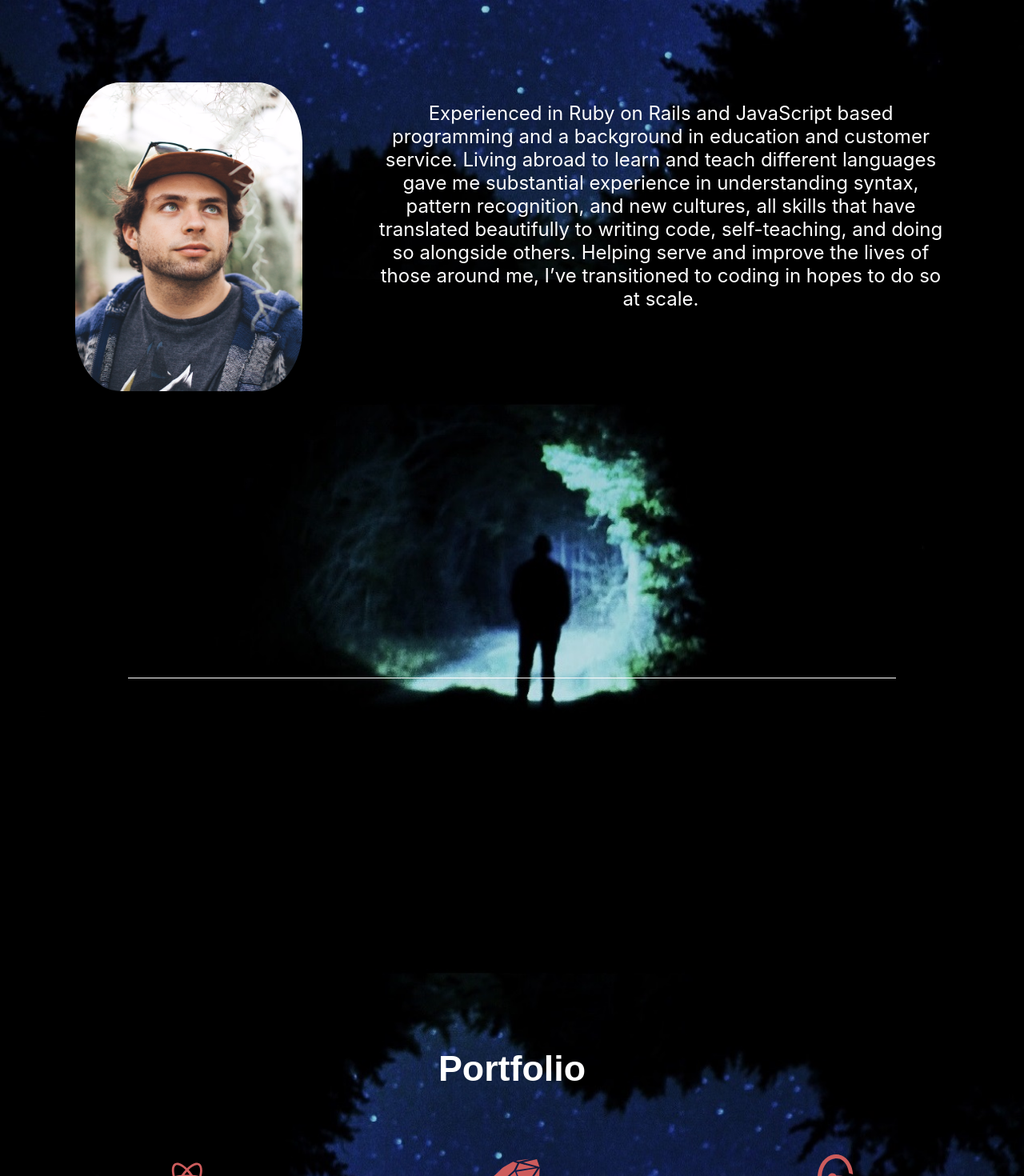
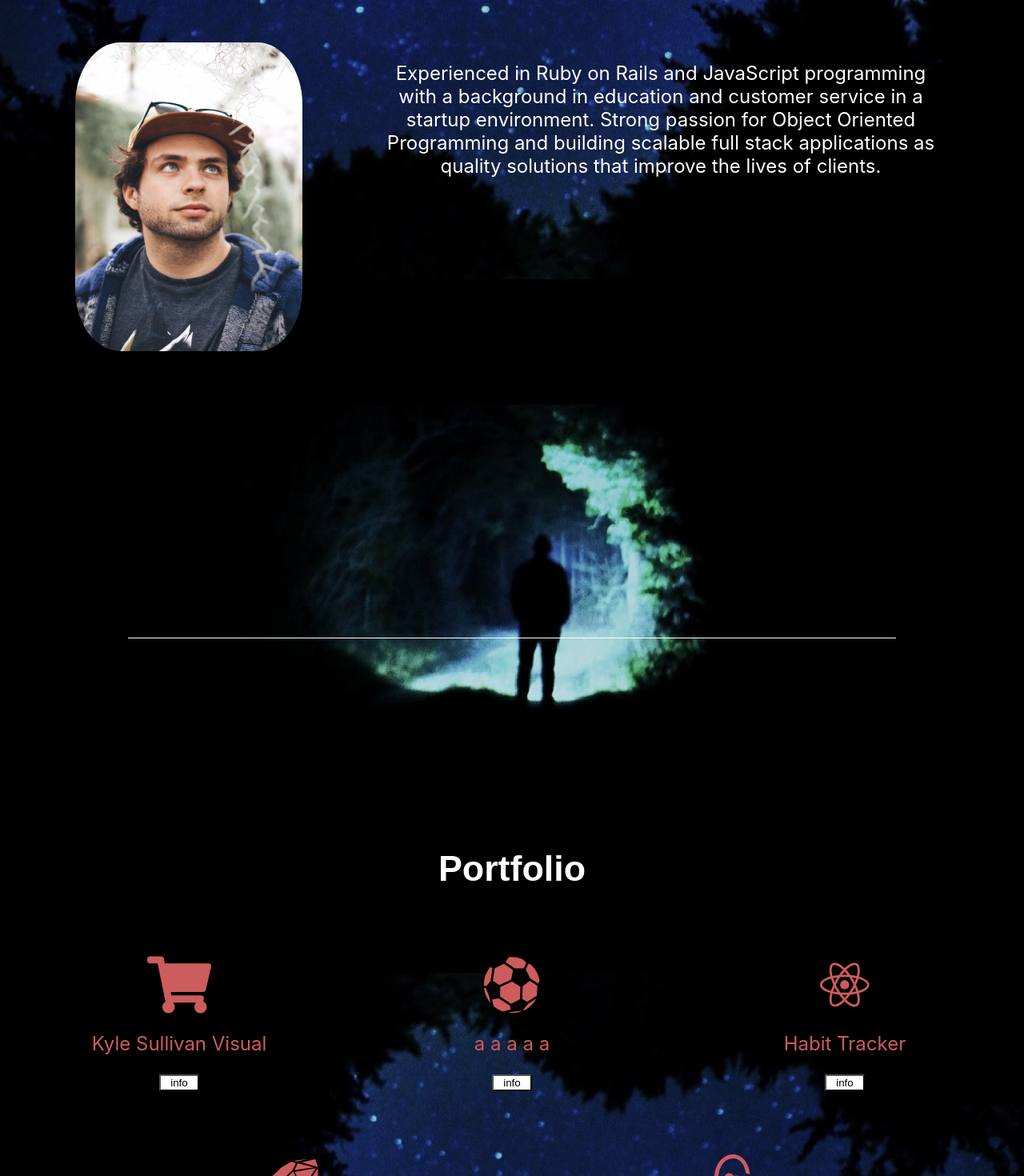
Before and after one commit to mattkuras/portfolio-heroku, a React (Create React App) app: page / in a window 1280 px wide. Shown: the part 840-2310 px from the top of the page at 80% size. Built offline with nearby package versions, Linux system fonts and the light colour scheme; a web font is replaced by a local one.

Commit message:
make responsive and add content

```diff
--- a/src/App.css
+++ b/src/App.css
@@ -43,7 +43,7 @@
 
 .spacer {
   width: 100%;
-  height: 500px;
+  height: 350px;
 }
 
 @media (max-width: 500px) {
--- a/src/components/about/About.jsx
+++ b/src/components/about/About.jsx
@@ -30,12 +30,9 @@ const About = (props) => {
           </div>
           <div className="about-me">
             <p>
-            Experienced in Ruby on Rails and JavaScript based programming and a background
-            in education and customer service. Living abroad to learn and teach different
-            languages gave me substantial experience in understanding syntax, pattern recognition,
-            and new cultures, all skills that have translated beautifully to writing code, self-teaching,
-            and doing so alongside others. Helping serve and improve the lives of those around me,
-            I’ve transitioned to coding in hopes to do so at scale.
+            Experienced in Ruby on Rails and JavaScript programming with a background in education and customer service
+            in a startup environment. Strong passion for Object Oriented Programming and building scalable full stack
+            applications as quality solutions that improve the lives of clients.
             </p>
           </div>
         </div>
--- a/src/components/header/Header.css
+++ b/src/components/header/Header.css
@@ -1,7 +1,8 @@
 .links-list {
     display: flex;
     list-style-type: none;
-    justify-content: center;
+    justify-content: space-evenly;
+    padding-inline-start: 0;
 }
 
 
--- a/src/components/portfolio/Portfolio.css
+++ b/src/components/portfolio/Portfolio.css
@@ -3,7 +3,7 @@
     flex-direction: column;
     align-items: center;
     justify-content: center;
-    height: 600px;
+    /* height: 600px; */
     position: relative;
     /* top: 500px; */
     /* border-bottom: solid white 1px; */
@@ -20,11 +20,12 @@
 .portfolio-cards {
     margin-top: 50px;
     display: flex;
+    flex-wrap: wrap;
     justify-content: space-evenly;
     height: 50%;
     width: 100%;
 }
 
 h1 {
-    margin-top: 150px;
+    margin-top: 50px;
 }
--- a/src/components/portfolio/Portfolio.jsx
+++ b/src/components/portfolio/Portfolio.jsx
@@ -3,11 +3,13 @@ import "./Portfolio.css";
 import PortfolioCard from "./portfolioCard.jsx";
 import { DiReact, DiRuby } from "react-icons/di";
 import { SiRedux } from "react-icons/si";
+import { FaShoppingCart } from "react-icons/fa";
+import {GiSoccerBall} from 'react-icons/gi'
 
 const Portfolio = (props) => {
   return (
     <Fragment>
-      <a name='port-con'>
+      <a name="port-con">
         <div
           className="portfolio-container"
           id="portfolio-c"
@@ -15,6 +17,28 @@ const Portfolio = (props) => {
         >
           <h1>Portfolio</h1>
           <div className="portfolio-cards">
+            <PortfolioCard
+              name={"Kyle Sullivan Visual"}
+              website={"https://www.kylesullivanvisual.com/"}
+              gitHubLink={"https://github.com/mattkuras/ksully-portfolio"}
+              description={
+                "Fullstack website to sell photography prints, display portfolio, and communicate with customers"
+              }
+              skillHighlight={"Ruby on Rails, React, AWS"}
+              icon={<FaShoppingCart />}
+              color={"DodgerBlue"}
+            />
+             <PortfolioCard
+              name={"a a a a a "}
+              website={"https://www.rsvpfc.com/"}
+              gitHubLink={"https://github.com/mattkuras/RSVP_FC"}
+              description={
+                "Web Application designed to schedule soccer games and alert members of game news and updates"
+              }
+              skillHighlight={"OOP, Ruby on Rails, React"}
+              icon={<GiSoccerBall />}
+              color={"DodgerBlue"}
+            />
             <PortfolioCard
               name={"Habit Tracker"}
               website={"https://atomic-habits-app.herokuapp.com/"}
--- a/src/components/portfolio/portfolioCard.css
+++ b/src/components/portfolio/portfolioCard.css
@@ -1,10 +1,16 @@
 @import url('https://fonts.googleapis.com/css2?family=Krub:wght@300&display=swap');
 
 .portfolio-card {
-    height: 30%;
-    width: 27%;
+    height: 200px;
+    width: 30%;
     position: relative;
+    margin-bottom: 50px;
 }
+@media (max-width: 500px) {
+    .portfolio-card {
+      width: 90%;
+    }
+  }
 
 .portfolio-container h1 {
     color: white;
@@ -25,6 +31,7 @@
 .card-cover p {
     margin-top: 0;
     font-size: 1.5rem;
+    display: inline;
 }
 .project-icon {
     font-size: 5rem;
@@ -37,15 +44,15 @@
 }
 
 .card-cover.hide {
-    position: absolute;
-    height: 100%;
+    display: none;
+    /* position: absolute; */
+    /* height: 100%;
     width: 100%;
-    display: none;
-    flex-direction: column;
+    flex-direction: column; */
     /* justify-content: center; */
-    align-items: center;
+    /* align-items: center;
     color: white;
-    font-size: 3rem;
+    font-size: 3rem; */
 }
 .card-cover button {
     width: 50px;
@@ -57,7 +64,8 @@
     z-index: 3;
     width: 100%;
     height: 100%;
-
+    display: flex;
+    flex-direction: column;
     /* align-items: center; */
     color: white;
 }
@@ -67,12 +75,12 @@
 }
 .card-content.hide {
     display: none;
-    position: absolute;
+    /* position: absolute;
     z-index: 3;
     width: 100%;
     height: 100%;
     align-items: center;
-    color: white;
+    color: white; */
 }
 .card-content a {
     text-decoration: none;
@@ -82,6 +90,7 @@
 
 .card-content p {
     color: lightgray;
+    width: 100%;
 }
 .card-content a:visited {
     text-decoration: none;
```
